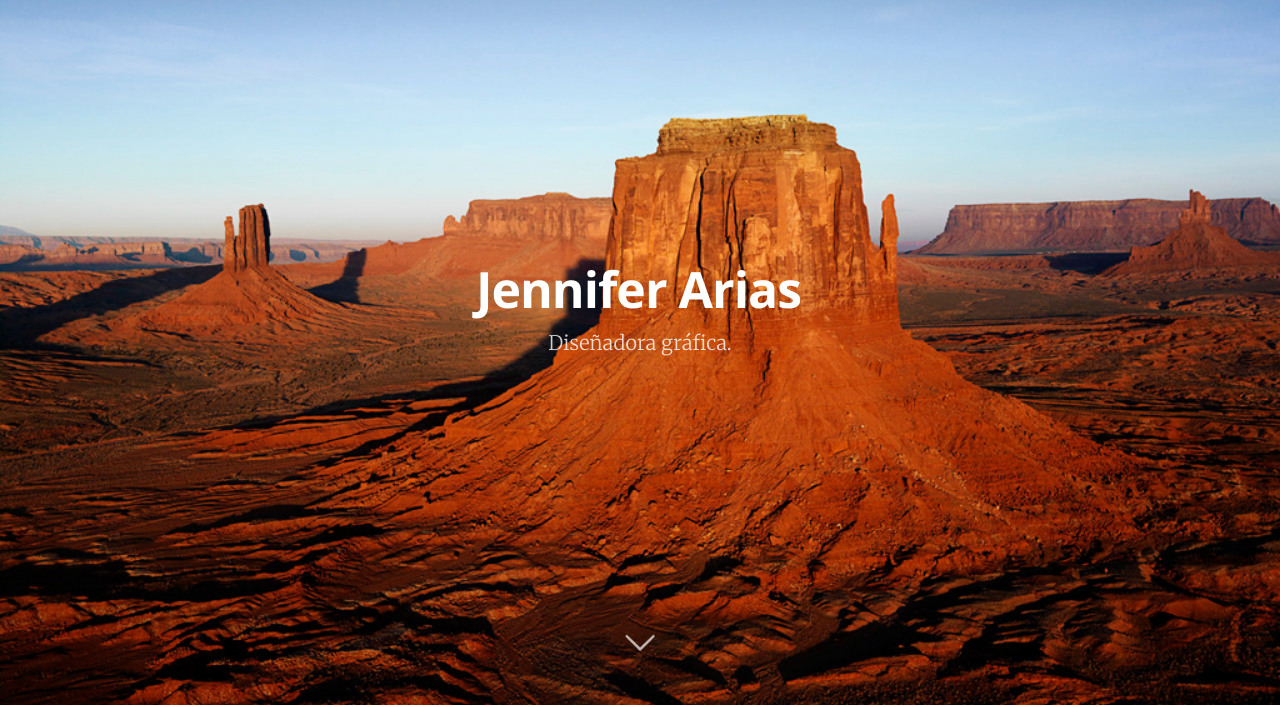
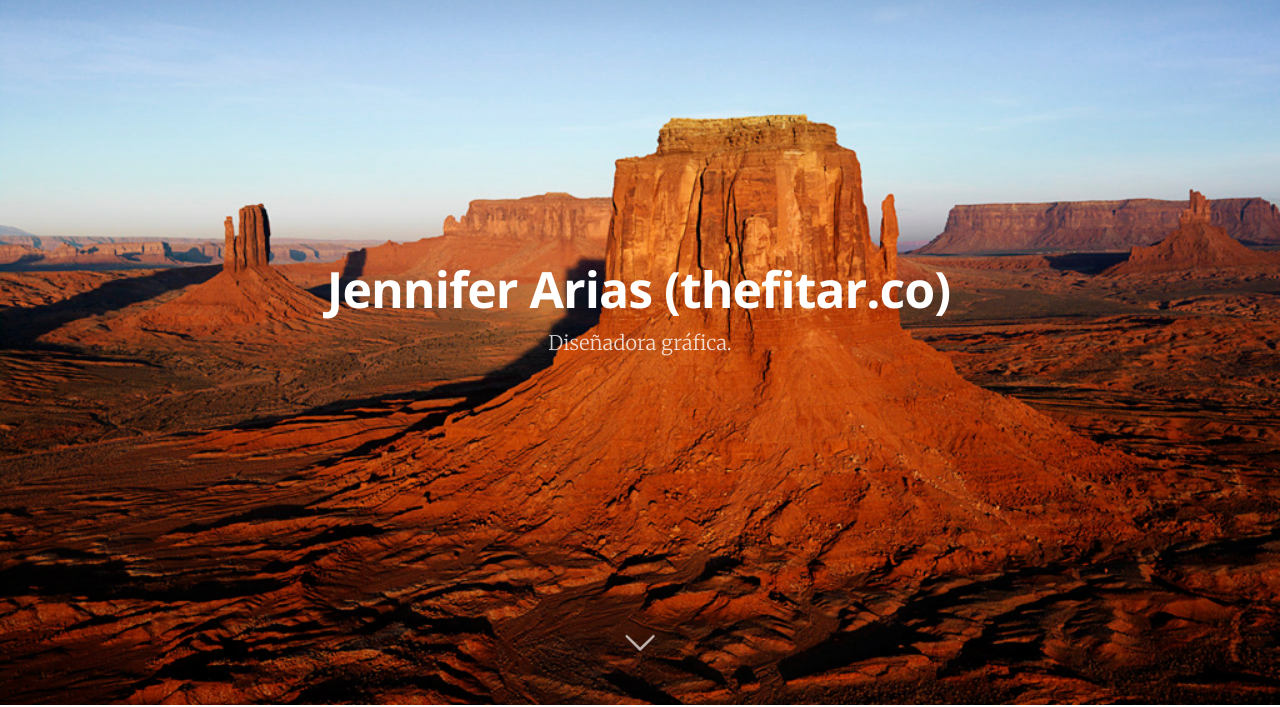
Before and after one commit to thefitar/testing, a plain HTML site: page index.html in a window 1280 px wide. Shown: the part 95-802 px from the top of the page. Drawn offline with nearby package versions, Linux system fonts and the light colour scheme.

Commit message:
Web fitar agregada

```diff
--- a/index.html
+++ b/index.html
@@ -76,7 +76,7 @@
             <div class="vertical">
                 <div class="main-header-content inner">
 
-                    <h1 class="page-title">Jennifer Arias</h1>
+                    <h1 class="page-title">Jennifer Arias (thefitar.co)</h1>
 
                     <h2 class="page-description">Diseñadora gráfica.</h2>
                 </div>
```
